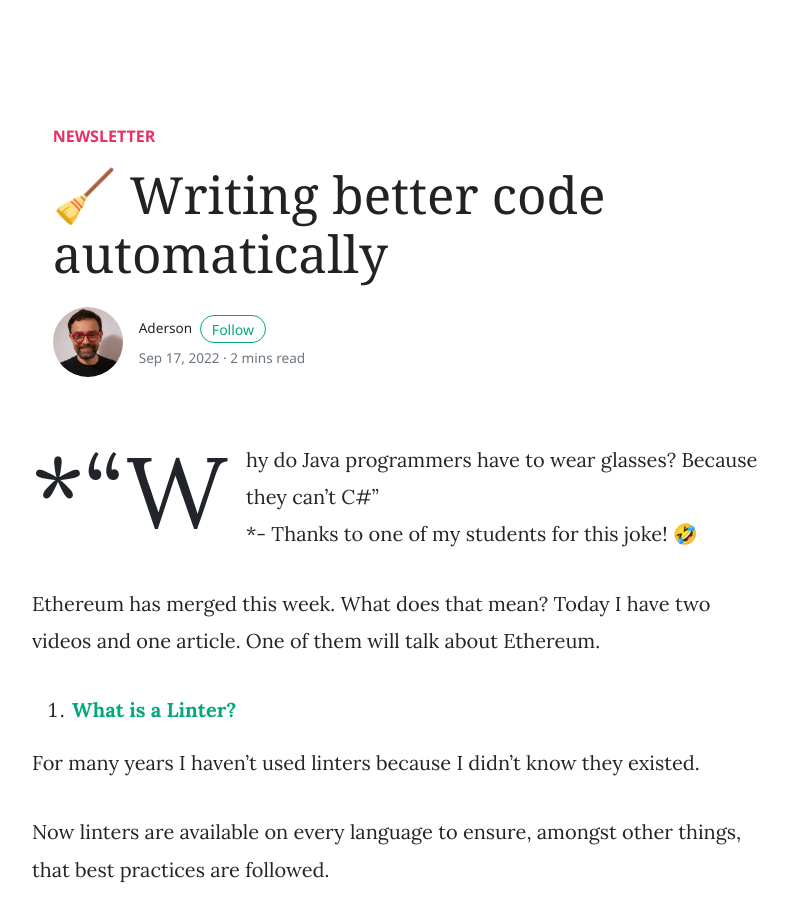
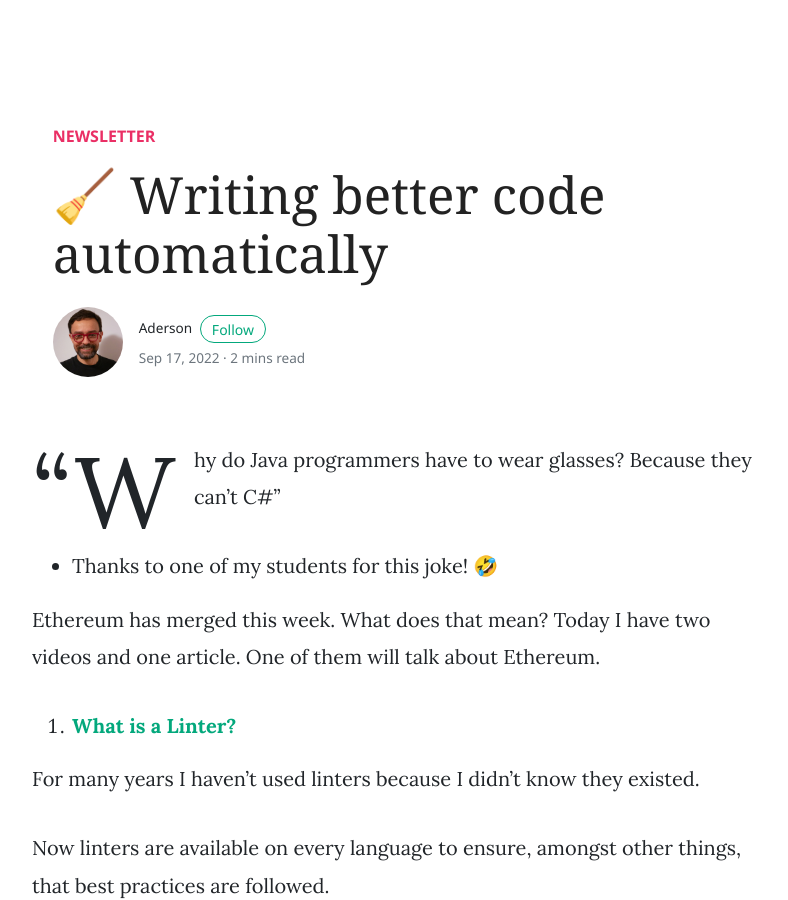
Before and after one commit to the-solo-coder/aderson, a Jekyll site: the page built from _posts/2022-09-17-writing-better-code-automatically.md, in a window 1280 px wide and 900 px high. Shown: the whole window, without its empty margins (243-1031 px from the left). Built offline with Jekyll 4.4.1, drawn with Linux system fonts in a browser that asks for light colours; nearby versions of some CDN libraries; comment, search, counter and statistics services are not loaded.

```diff
--- a/_posts/2022-09-17-writing-better-code-automatically.md
+++ b/_posts/2022-09-17-writing-better-code-automatically.md
@@ -4,8 +4,8 @@ title: "🧹 Writing better code automatically"
 author: aderson
 categories: [newsletter]
 ---
-*"Why do Java programmers have to wear glasses? Because they can't C#"
-*- Thanks to one of my students for this joke! 🤣
+"Why do Java programmers have to wear glasses? Because they can't C#"
+- Thanks to one of my students for this joke! 🤣
 
 Ethereum has merged this week. What does that mean? Today I have two videos and one article. One of them will talk about Ethereum.
 
```
